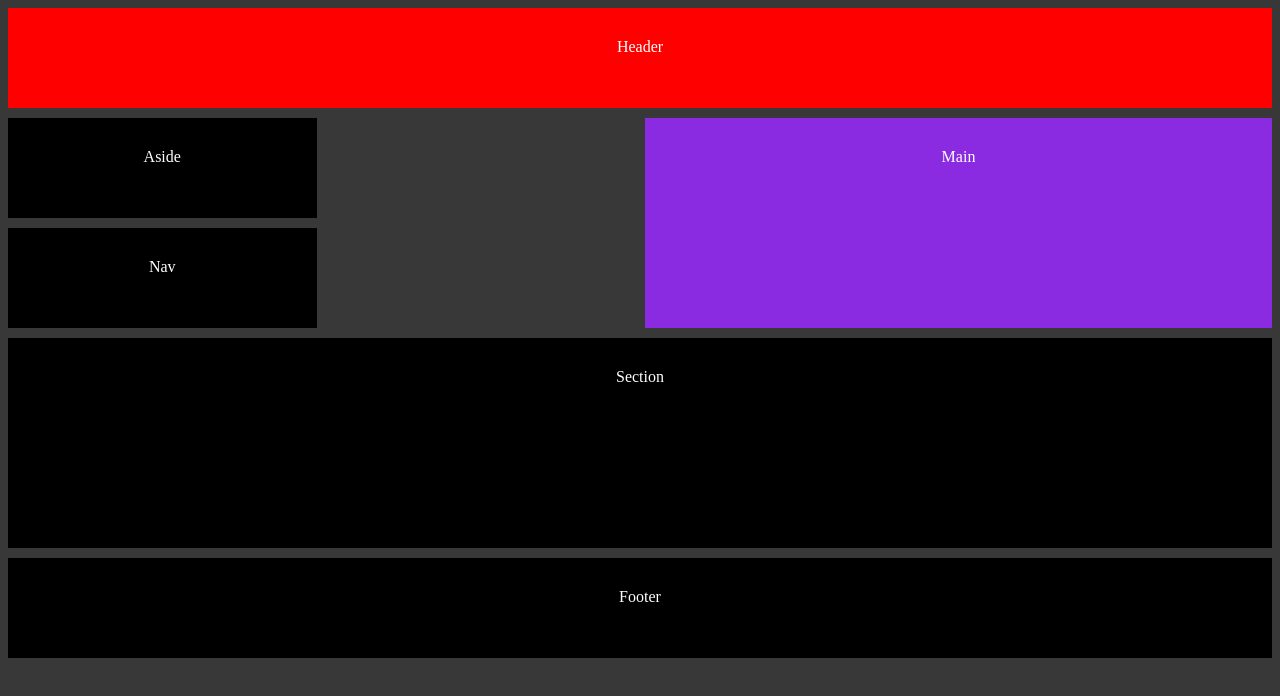
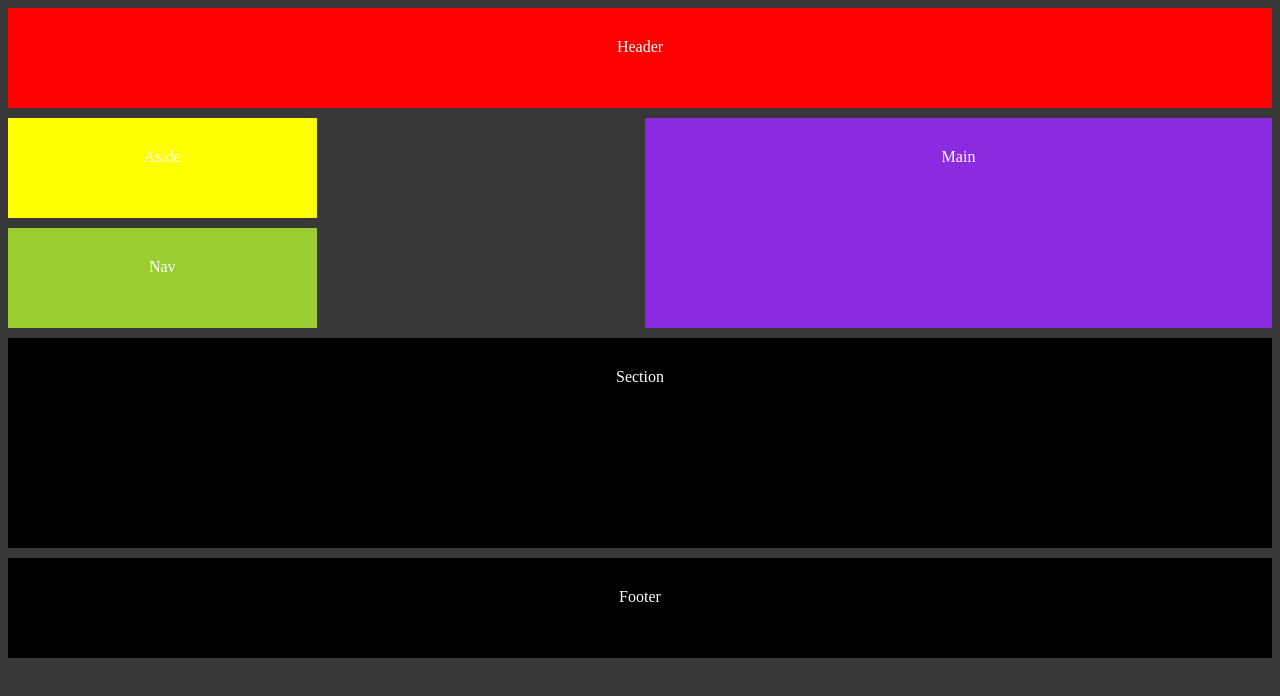
Before and after one commit to GERSANiZUIZ/repo-vacio, a plain HTML site: page index.html in a window 1280 px wide. Drawn offline with Linux system fonts and the light colour scheme.

Commit message:
cambios en el laravell

```diff
--- a/index.html
+++ b/index.html
@@ -40,12 +40,12 @@
 
         aside {
             grid-area: aside;
-            background-color: black;
+            background-color: yellow;
         }
 
         nav {
             grid-area: nav;
-            background-color: black;
+            background-color: yellowgreen;
         }
 
         section {
```
